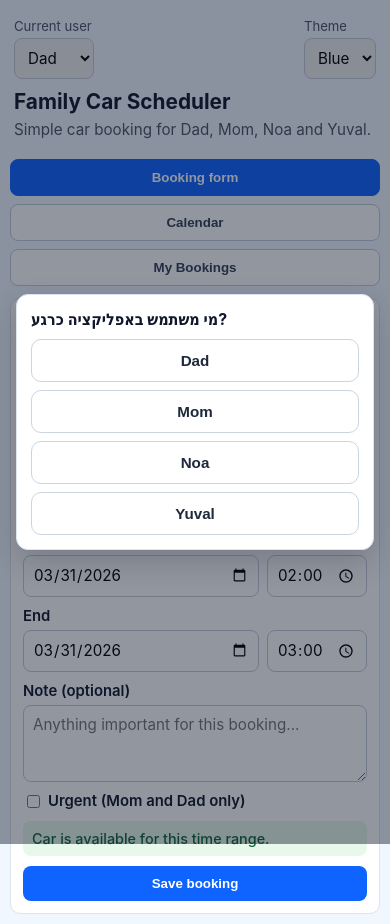
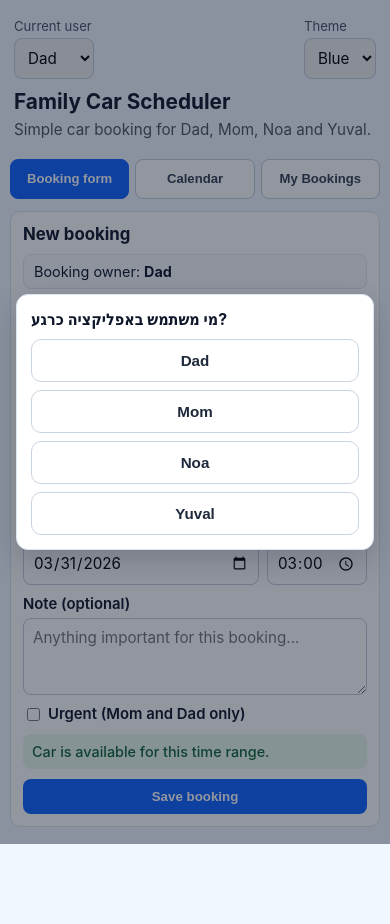
Before and after one commit to GuyH23/family-car-scheduler, a React (Vite) app: page / in a window 390 px wide. After the commit the page ends 844 px from the top, so only its background shows below. Built offline with nearby package versions, Linux system fonts and the light colour scheme.

Commit message:
Fix tab layout consistency

```diff
--- a/src/App.css
+++ b/src/App.css
@@ -64,6 +64,7 @@
   display: grid;
   grid-template-columns: repeat(3, minmax(0, 1fr));
   gap: 8px;
+  align-items: stretch;
 }
 
 .view-tabs button {
@@ -71,14 +72,30 @@
   background: #fff;
   color: #334155;
   border-radius: 8px;
-  padding: 10px;
+  min-height: 42px;
+  padding: 10px 8px;
   font-weight: 600;
+  font-size: 0.9rem;
+  line-height: 1.1;
+  box-sizing: border-box;
+  white-space: nowrap;
+  overflow: hidden;
+  text-overflow: ellipsis;
 }
 
 .view-tabs button.active {
   background: var(--accent);
   border-color: var(--accent);
   color: var(--accent-text);
+}
+
+.view-content {
+  width: 100%;
+}
+
+.view-content > .panel {
+  width: 100%;
+  margin: 0;
 }
 
 .booking-form {
@@ -231,6 +248,7 @@
   border: 1px solid #dbe5f1;
   border-radius: 10px;
   overflow: auto;
+  width: 100%;
 }
 
 .time-grid-header {
@@ -643,7 +661,13 @@
   }
 
   .view-tabs {
-    grid-template-columns: 1fr;
+    gap: 6px;
+  }
+
+  .view-tabs button {
+    min-height: 40px;
+    font-size: 0.82rem;
+    padding: 8px 6px;
   }
 
   .override-notice {
--- a/src/App.tsx
+++ b/src/App.tsx
@@ -448,6 +448,7 @@ function App() {
         </button>
       </nav>
 
+      <section className="view-content">
         {activeView === 'booking' && (
           <BookingForm
             values={{
@@ -486,6 +487,7 @@ function App() {
         {activeView === 'myBookings' && (
           <MyBookings currentUser={selectedUser} bookings={bookings} onDeleteBooking={handleDeleteBooking} />
         )}
+      </section>
 
       <ConfirmModal
         isOpen={duplicateBookingToMergeId !== null}
```
Lines whose indentation alone changed are shown as unchanged.
